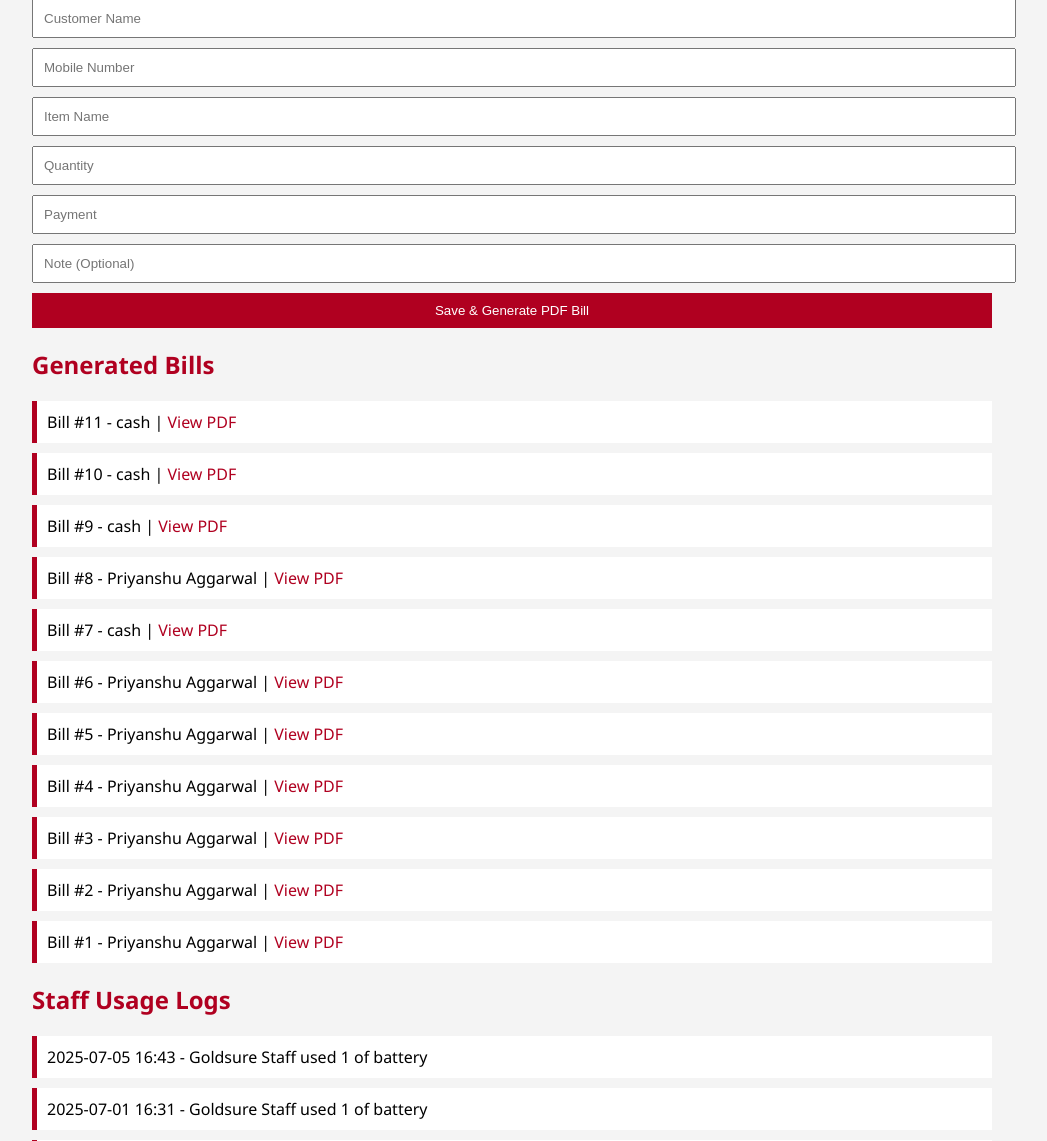
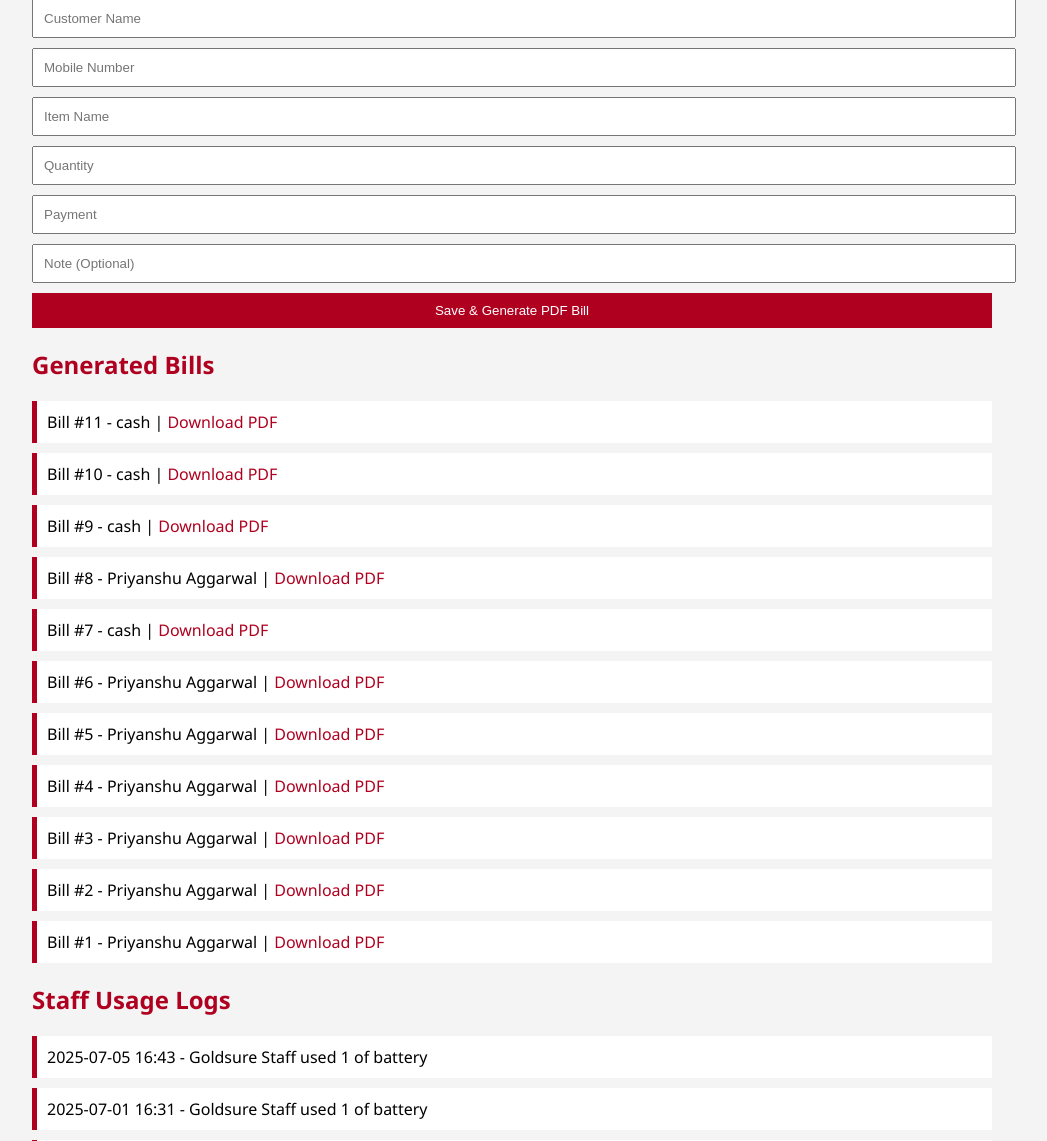
Before and after one commit to priyanshuofficialw/Stock-Manager, a Flask app: page /dashboard in a window 1280 px wide. Shown: the part 890-2031 px from the top of the page, without its empty margins (128-1175 px from the left). Run offline with Flask 3, Linux system fonts and the light colour scheme; a user stored in the database is signed in; data comes from the database, SQL or seed files in the repository; data that the repository does not hold is empty.

Commit message:
Fix: PDF view changed to download for Android compatibility

```diff
--- a/templates/owner_dashboard.html
+++ b/templates/owner_dashboard.html
@@ -54,7 +54,8 @@
 {% for log in logs %}
     <li>
         Bill #{{ log.id }} - {{ log.name }} |
-        <a href="{{ url_for('static', filename='bills/bill_' + str(log.id) + '.pdf') }}" target="_blank">View PDF</a>
+        <a href="{{ url_for('static', filename='bills/bill_' + str(log.id) + '.pdf') }}" download>Download PDF</a>
+
     </li>
 {% endfor %}
 </ul>
--- a/templates/staff_dashboard.html
+++ b/templates/staff_dashboard.html
@@ -39,7 +39,8 @@
 {% for log in logs %}
     <li>
         Bill #{{ log.id }} - {{ log.name }} |
-        <a href="{{ url_for('static', filename='bills/bill_' + str(log.id) + '.pdf') }}" target="_blank">View PDF</a>
+        <a href="{{ url_for('static', filename='bills/bill_' + str(log.id) + '.pdf') }}" download>Download PDF</a>
+
     </li>
 {% endfor %}
 </ul>
```
